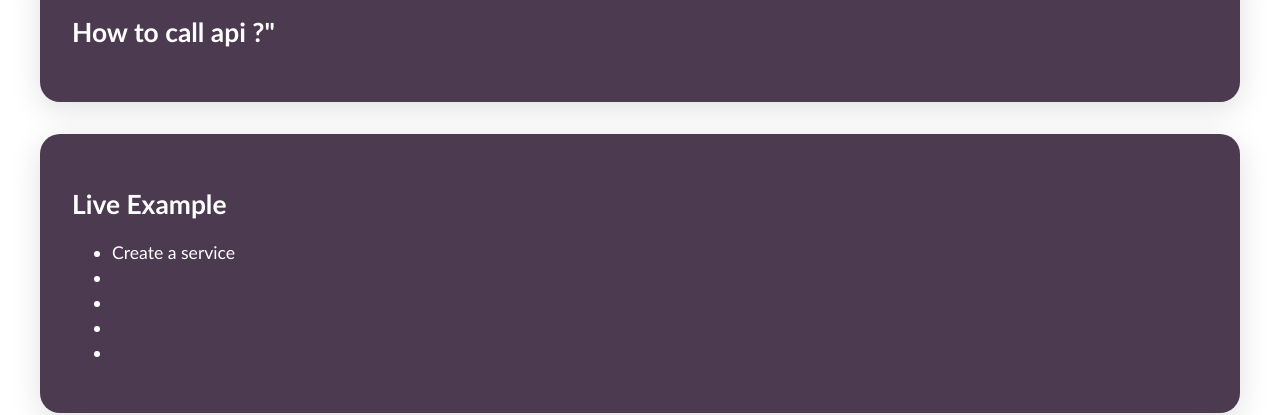
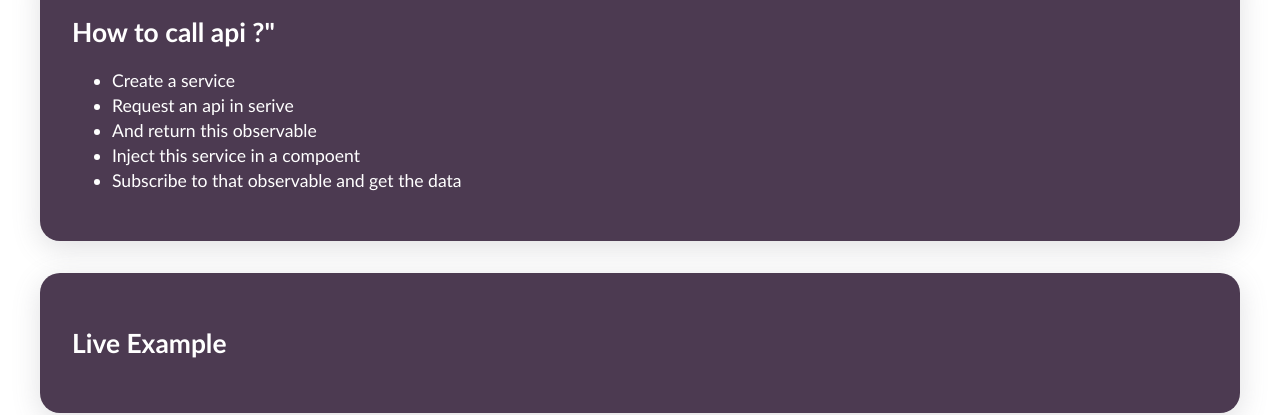
Before and after one commit to Kushal-Kanungo/angular-ygnske, an Angular app: page / in a window 1280 px wide. Shown: the part 280-695 px from the top of the page. Built offline with nearby package versions, Linux system fonts and the light colour scheme; no server answers.

Commit message:
1 file modified

```diff
--- a/src/app/app.component.html
+++ b/src/app/app.component.html
@@ -5,18 +5,17 @@
 
 <section>
   <h1>How to call api ?"</h1>
-  <ul></ul>
+  <ul>
+    <li>Create a service</li>
+    <li>Request an api in serive</li>
+    <li>And return this observable</li>
+    <li>Inject this service in a compoent</li>
+    <li>Subscribe to that observable and get the data</li>
+  </ul>
 </section>
 
 <section>
   <h1>Live Example</h1>
-  <ul>
-    <li>Create a service</li>
-    <li></li>
-    <li></li>
-    <li></li>
-    <li></li>
-  </ul>
 </section>
 <table>
   <tr>
```
